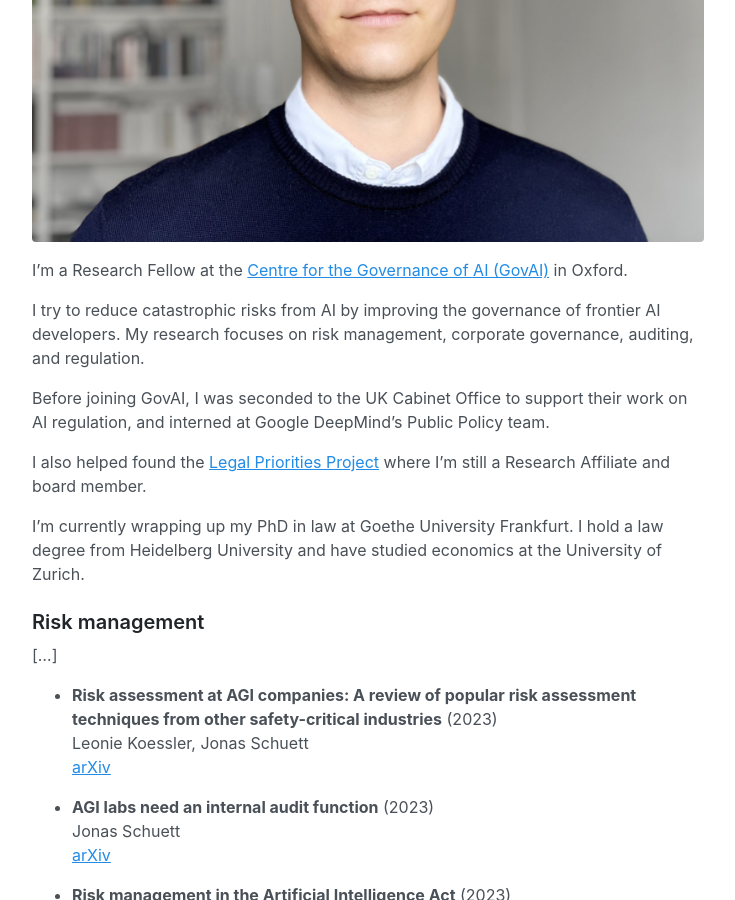
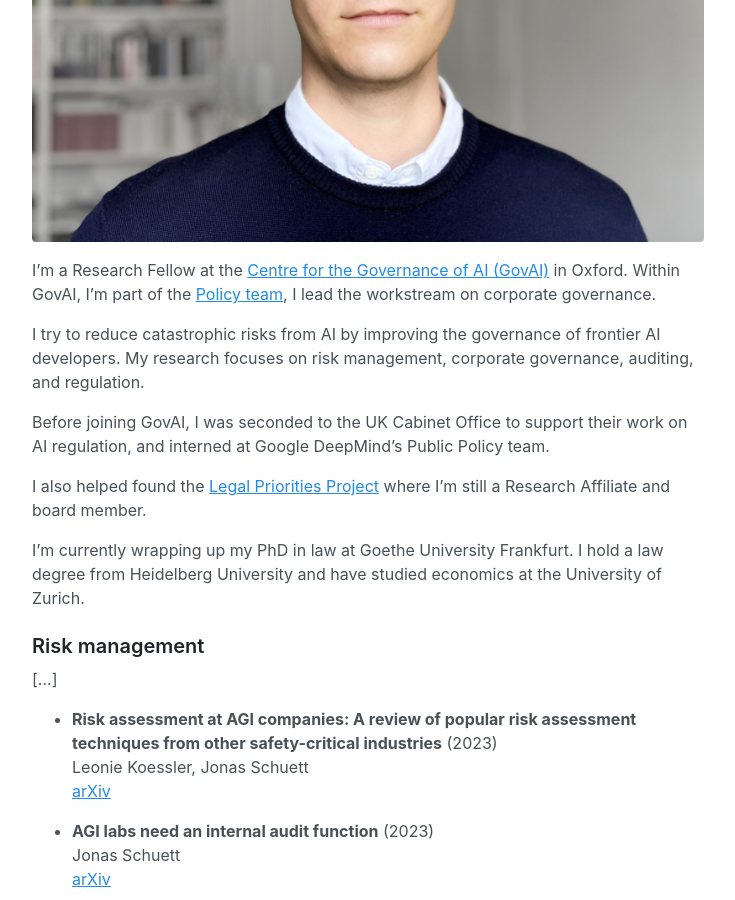
Before and after one commit to jonasschuett/jonasschuett.github.io, a Jekyll site: the page built from _posts/2020-04-04-introduction.md, in a window 1280 px wide and 900 px high, scrolled down 439 px. Shown: the whole window, without its empty margins (272-1007 px from the left). Built offline with Jekyll 4.4.1, drawn with Linux system fonts in a browser that asks for light colours.

Commit message:
Update 2020-04-04-introduction.md

```diff
--- a/_posts/2020-04-04-introduction.md
+++ b/_posts/2020-04-04-introduction.md
@@ -5,7 +5,7 @@ title: Hi, I'm Jonas!
 
 ![Jonas Schuett](/jonasschuett.jpg "Jonas Schuett")
 
-I'm a Research Fellow at the [Centre for the Governance of AI (GovAI)](https://www.governance.ai/) in Oxford.
+I'm a Research Fellow at the [Centre for the Governance of AI (GovAI)](https://www.governance.ai/) in Oxford. Within GovAI, I'm part of the [Policy team](https://www.governance.ai/post/announcing-the-govai-policy-team), I lead the workstream on corporate governance.
 
 I try to reduce catastrophic risks from AI by improving the governance of frontier AI developers. My research focuses on risk management, corporate governance, auditing, and regulation.
 
```
